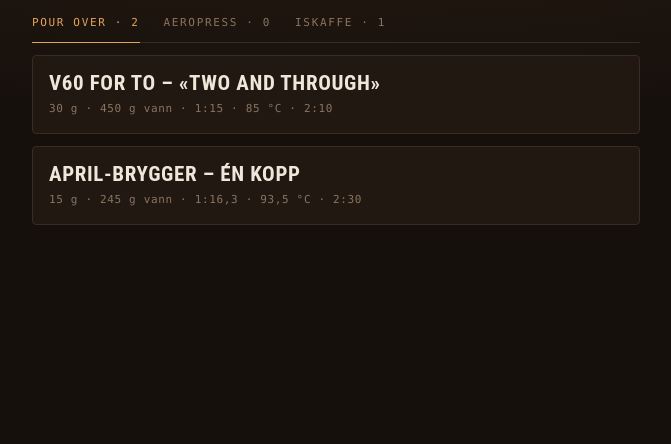
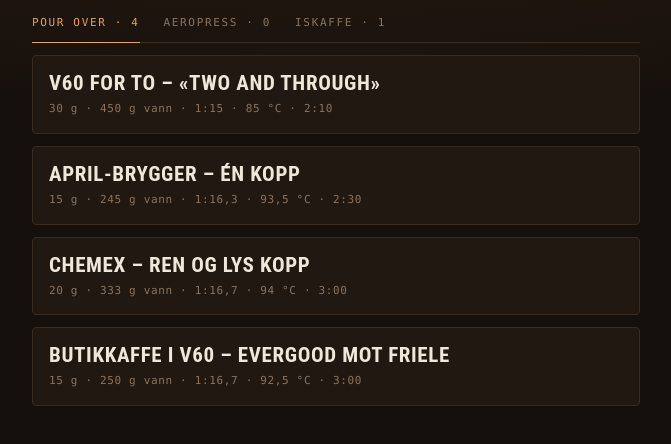
Before and after one commit to rob83dh/Oppskrifter, a plain HTML site: page kaffe.html in a window 1280 px wide. Shown: the part 68-512 px from the top of the page, without its empty margins (304-975 px from the left). Drawn offline with Linux system fonts and the light colour scheme.

Commit message:
Kaffe: Chemex – ren og lys kopp, Butikkaffe i V60 (Evergood mot Friele)
Co-Authored-By: Claude Opus 5.5 <noreply@anthropic.com>

```diff
--- a/kaffe.html
+++ b/kaffe.html
@@ -210,6 +210,67 @@ var OPPSKRIFTER = [
       'Gjennomtrekkstid bør ligge mellom 2:30 og 3:30. Med mer kaffe tar det lengre tid.',
       'Flatbunnet filter gjør at mindre vann renner forbi langs sidene, og alt kaffepulveret får møte vannet.',
       'Kaffen i videoen: Geisha fra Kaffebrenneriet. 15–20 g holder til én stor kopp.'
+    ]
+  },
+  {
+    id: 'chemex',
+    metode: 'pourover',
+    navn: 'Chemex – ren og lys kopp',
+    kort: 'Grov kvern, blooming og tre hellinger, ca. 3 min',
+    kilde: 'Facebook-video «Kaffenerding» episode 10 (4. okt. 2026)',
+    lenke: 'https://www.facebook.com/watch/?v=28220681587573904',
+    kaffe: 20, vann: 333, temp: '94 °C',
+    kvern: '<b>Middels grov – litt grovere enn vanlig</b>, ellers går Chemex fort tregt. Fellow Opus: <b>ca. 7</b> ' +
+           '<span class="flagg">(anslag – innstillingen vises ikke i videoen)</span>. For sakte: grovere. Skyter rett gjennom: finere.',
+    utstyr: ['Chemex med Chemex-filter', 'Vekt med tidtaker', 'Svanehalskanne', 'En spisepinne'],
+    forbered: [
+      'Varm vannet til <b>94 °C</b>. Mørkere brent kaffe tåler varmere vann, mot 100 °C.',
+      'Brett filteret to ganger og åpne det. Siden med tre lag skal ligge mot tuten.',
+      'Skyll filteret godt med varmt vann – det tykke papiret smaker – og la vannet varme opp kolben. Tøm.',
+      'Mal <b>{k} g</b> kaffe. Et lite sprut vann på bønnene før kverning hindrer statisk elektrisitet.',
+      'Ha kaffen i filteret, lag en liten grop i midten og nullstill vekta.'
+    ],
+    steg: [
+      {t: 0,   til: 65,  tekst: 'Blooming', hvordan: 'Fukt all kaffen. La den boble i 40–45 sekunder.'},
+      {t: 42,  til: 178, tekst: '2. helling', hvordan: 'Rolig, i sirkler.'},
+      {t: 80,  til: 265, tekst: '3. helling', hvordan: 'Rolig, i sirkler.'},
+      {t: 105, til: 333, tekst: '4. helling', hvordan: 'Topp opp. Står det stille, løft filteret ved tuten med en spisepinne så lufta slipper ut.'},
+      {t: 180, slutt: true, tekst: 'Gjennomrent', hvordan: 'Kast filteret og server rett fra kolben.'}
+    ],
+    notat: [
+      'Tallene er lest av vekta i videoen: 65 g ved 0:05, 178 g ved 0:53 og 265 g ved 1:28. Like etter nullstilte vekta seg da han åpnet tuten, så resten opp til 333 g helte han på øyemål. Tidspunktet for siste helling (1:45) og gjennomrenning ved ca. 3:00 er anslått fra videoen.',
+      'Målet er at alt har rent gjennom etter 2:30–3:00.',
+      'Med en ren kenyansk kaffe vil han ha lite agitasjon: bare to–tre hellinger etter bloomingen, så koppen blir nesten te-aktig og ren.',
+      'Bønnene er best 1–2 uker etter brenning. Helt ferske bønner har ikke satt seg ennå.',
+      'Kaffen i videoen: Kenya AA (Kianderi, SL28/Batian) fra et brenneri i Trøndelag (navnet høres ut som «Langgjøra» i lyden).'
+    ]
+  },
+  {
+    id: 'butikkaffe-v60',
+    metode: 'pourover',
+    navn: 'Butikkaffe i V60 – Evergood mot Friele',
+    kort: 'Ferdigmalt kaffe fra butikken, 15 g til 250 g',
+    kilde: 'Facebook-video «Kaffenerding» (20. sep. 2026)',
+    lenke: 'https://www.facebook.com/watch/?v=2373566316713591',
+    kaffe: 15, vann: 250, temp: '92,5 °C',
+    kvern: '<b>Ferdigmalt filterkaffe</b> rett fra posen. Butikkbønner er så gamle at egen kverning ikke gjør stor forskjell.',
+    utstyr: ['Hario V60 med papirfilter', 'Karaffe', 'Vekt med tidtaker', 'Svanehalskanne'],
+    forbered: [
+      'Varm vannet til <b>92,5 °C</b>.',
+      'Skyll filteret med varmt vann og tøm karaffen.',
+      'Ha <b>{k} g</b> kaffe i filteret og nullstill vekta.'
+    ],
+    steg: [
+      {t: 0,   til: 45,  tekst: 'Blooming', hvordan: 'Fukt all kaffen.'},
+      {t: 45,  til: 150, tekst: '2. helling', hvordan: 'Rolige sirkler.'},
+      {t: 90,  til: 200, tekst: '3. helling', hvordan: 'Rolige sirkler.'},
+      {t: 115, til: 250, tekst: '4. helling', hvordan: 'Så la det renne.'},
+      {t: 180, slutt: true, tekst: 'Gjennomrent', hvordan: 'Rør rundt og server.'}
+    ],
+    notat: [
+      '<span class="flagg">Merk:</span> videoen starter midt i bryggingen, så hellingene er ikke vist. Bare slutten er lest av vekta: 207 g ved 1:55, 240 g ved 2:06, og koppene skjenkes ved 3:04 (252 g). Blooming og de to første hellingene er lagt til etter samme mønster som de andre oppskriftene.',
+      'Blindtest: Evergood vant. Den har mer sødme, karamell og aroma. Friele var flatere, med lav syrlighet og lite særpreg.',
+      'Hans råd: kjøp heller dobbelt så dyr kaffe og drikk halvparten så mye – spør etter ferske, hele bønner på en lokal kafé.'
     ]
   },
   {
```
